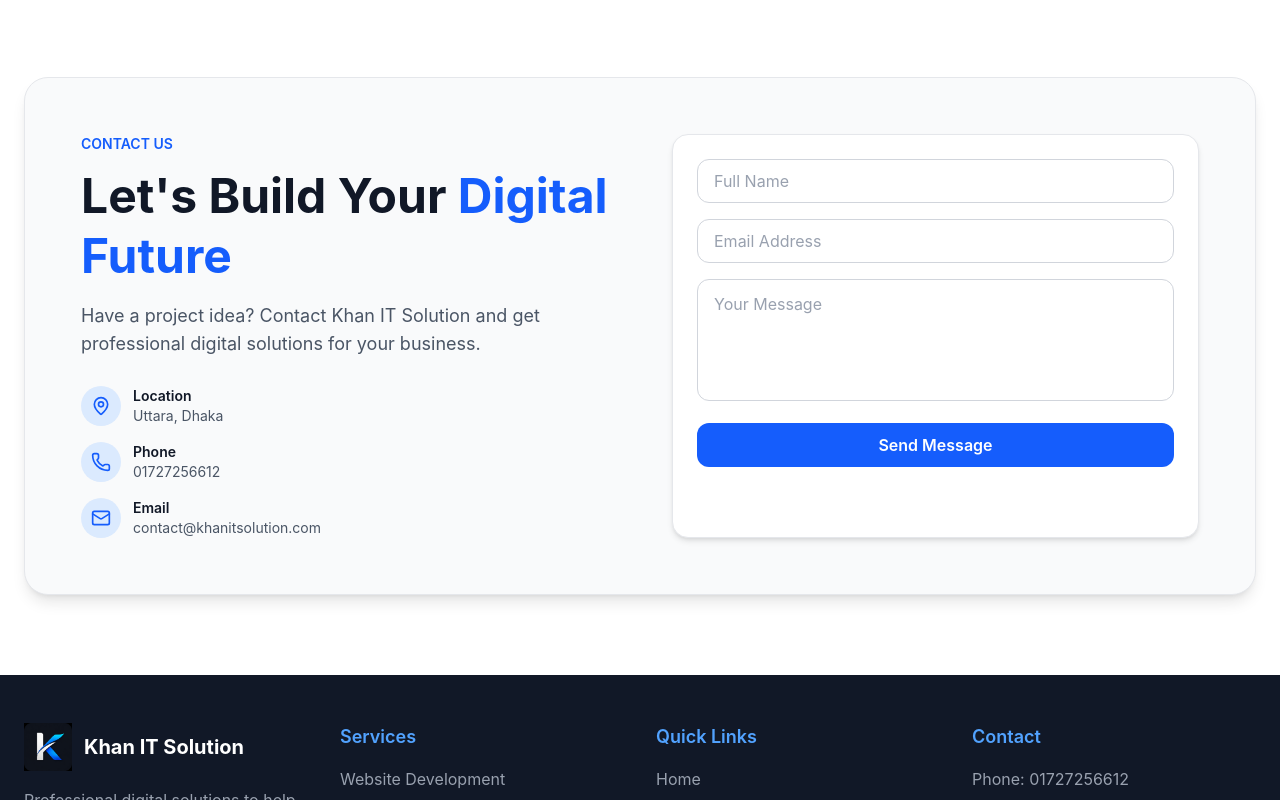
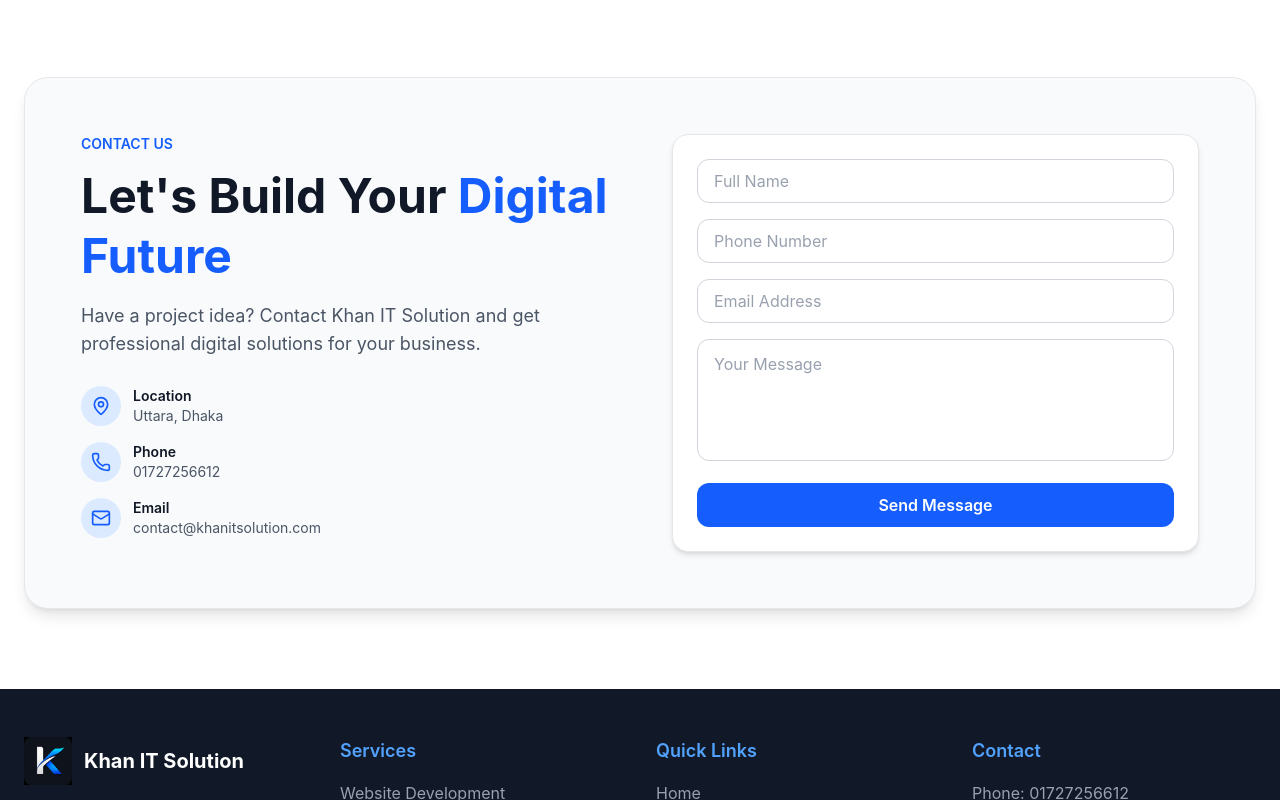
Before and after one commit to arifulislamk/khan-it-client, a React (Vite) app: page / in a window 1280 px wide. Shown: the part 3560-4360 px from the top of the page. Built offline with nearby package versions, Linux system fonts and the light colour scheme.

Commit message:
conatact form ,post api create and scrool top fix

```diff
--- a/package.json
+++ b/package.json
@@ -15,6 +15,7 @@
     "react": "^19.2.8",
     "react-dom": "^19.2.8",
     "react-router-dom": "^7.18.3",
+    "sweetalert2": "^11.26.25",
     "tailwindcss": "^4.3.3"
   },
   "devDependencies": {
--- a/src/component/ContactCTA.jsx
+++ b/src/component/ContactCTA.jsx
@@ -1,7 +1,46 @@
 import React from "react";
 import { MapPin, Phone, Mail } from "lucide-react";
+import Swal from "sweetalert2";
 
 const ContactCTA = () => {
+  const handleContact = (e) => {
+    e.preventDefault();
+    const form = e.target;
+    const name = e.target.name.value;
+    const number = e.target.number.value;
+    const email = e.target.email.value;
+    const message = e.target.message.value;
+    console.log(name, number, email, message);
+    // const client = { name, number, email, message };
+    fetch(`${import.meta.env.VITE_URL}/client`, {
+      method: "POST",
+      headers: {
+        "content-type": "application/json",
+      },
+      body: JSON.stringify(client),
+    })
+      .then((res) => res.json())
+      .then((data) => {
+        console.log(data);
+        if (data.insertedId) {
+          form.reset();
+          Swal.fire({
+            title: "Message Sent Successfully!",
+            text: "We will contact you soon.",
+            icon: "success",
+            confirmButtonText: "OK",
+          });
+        }
+      })
+      .catch((error) => {
+        Swal.fire({
+          title: "Something Went Wrong!",
+          text: "Failed to send your message. Please try again.",
+          icon: "error",
+          confirmButtonText: "OK",
+        });
+      });
+  };
   return (
     <section className="py-12 md:py-20 bg-white text-[#111827]">
       <div className="max-w-7xl mx-auto px-3 sm:px-6">
@@ -13,7 +52,8 @@
               <span className="text-blue-600"> Digital Future</span>
             </h2>
             <p className="mt-4 text-gray-600 text-base md:text-lg">
-              Have a project idea? Contact Khan IT Solution and get professional digital solutions for your business.
+              Have a project idea? Contact Khan IT Solution and get professional
+              digital solutions for your business.
             </p>
             <div className="mt-7 space-y-4">
               <div className="flex items-center gap-3">
@@ -40,16 +80,47 @@
                 </div>
                 <div>
                   <h3 className="font-semibold text-sm">Email</h3>
-                  <p className="text-gray-600 text-sm">contact@khanitsolution.com</p>
+                  <p className="text-gray-600 text-sm">
+                    contact@khanitsolution.com
+                  </p>
                 </div>
               </div>
             </div>
           </div>
-          <form className="bg-white border border-gray-200 rounded-2xl shadow-md p-4 sm:p-6 space-y-4">
-            <input type="text" placeholder="Full Name" className="w-full h-11 px-4 rounded-xl border border-gray-300 bg-white text-gray-800 placeholder-gray-400 focus:outline-none focus:border-blue-600" />
-            <input type="email" placeholder="Email Address" className="w-full h-11 px-4 rounded-xl border border-gray-300 bg-white text-gray-800 placeholder-gray-400 focus:outline-none focus:border-blue-600" />
-            <textarea rows="4" placeholder="Your Message" className="w-full px-4 py-3 rounded-xl border border-gray-300 bg-white text-gray-800 placeholder-gray-400 focus:outline-none focus:border-blue-600 resize-none" />
-            <button type="button" className="w-full h-11 rounded-xl bg-blue-600 hover:bg-blue-700 text-white font-semibold">
+          <form
+            onSubmit={handleContact}
+            className="bg-white border border-gray-200 rounded-2xl shadow-md p-4 sm:p-6 space-y-4"
+          >
+            <input
+              name="name"
+              type="text"
+              placeholder="Full Name"
+              className="w-full h-11 px-4 rounded-xl border border-gray-300 bg-white text-gray-800 placeholder-gray-400 focus:outline-none focus:border-blue-600"
+            />
+            <input
+              required
+              name="number"
+              type="tel"
+              placeholder="Phone Number"
+              className="w-full h-11 px-4 rounded-xl border border-gray-300 bg-white text-gray-800 placeholder-gray-400 focus:outline-none focus:border-blue-600"
+            />
+            <input
+              name="email"
+              type="email"
+              placeholder="Email Address"
+              className="w-full h-11 px-4 rounded-xl border border-gray-300 bg-white text-gray-800 placeholder-gray-400 focus:outline-none focus:border-blue-600"
+            />
+            <textarea
+              required
+              name="message"
+              rows="4"
+              placeholder="Your Message"
+              className="w-full px-4 py-3 rounded-xl border border-gray-300 bg-white text-gray-800 placeholder-gray-400 focus:outline-none focus:border-blue-600 resize-none"
+            />
+            <button
+              type="submit"
+              className="w-full h-11 rounded-xl bg-blue-600 hover:bg-blue-700 text-white font-semibold"
+            >
               Send Message
             </button>
           </form>
--- /dev/null
+++ b/src/component/ScrollTop.jsx
@@ -0,0 +1,17 @@
+import { useEffect } from "react";
+import { useLocation } from "react-router-dom";
+
+const ScrollToTop = () => {
+  const { pathname } = useLocation();
+
+  useEffect(() => {
+    window.scrollTo({
+      top: 0,
+      behavior: "smooth"
+    });
+  }, [pathname]);
+
+  return null;
+};
+
+export default ScrollToTop;
--- a/src/layout/Main.jsx
+++ b/src/layout/Main.jsx
@@ -2,15 +2,15 @@
 import Navbar from '../component/Navbar';
 import Footer from '../component/Footer';
 import { Outlet } from 'react-router-dom';
-import OurServices from '../component/OurServices';
+import ScrollToTop from '../component/ScrollTop';
 
 const Main = () => {
     return (
         <div>
+             <ScrollToTop />
             <Navbar />
             <Outlet />
             <Footer />
-
         </div>
     );
 };
```
Also changed, not shown: 1 other file (tests, documents, lock files or other folders).
